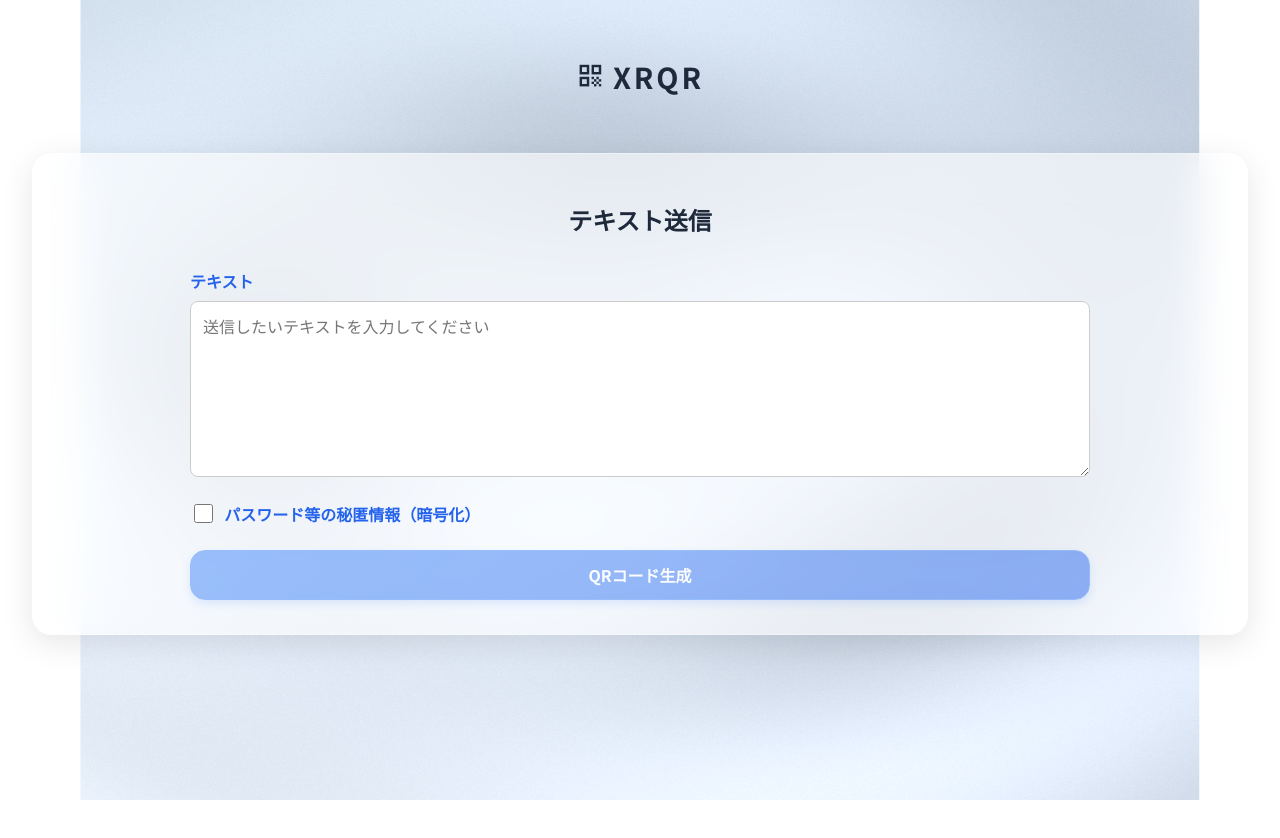
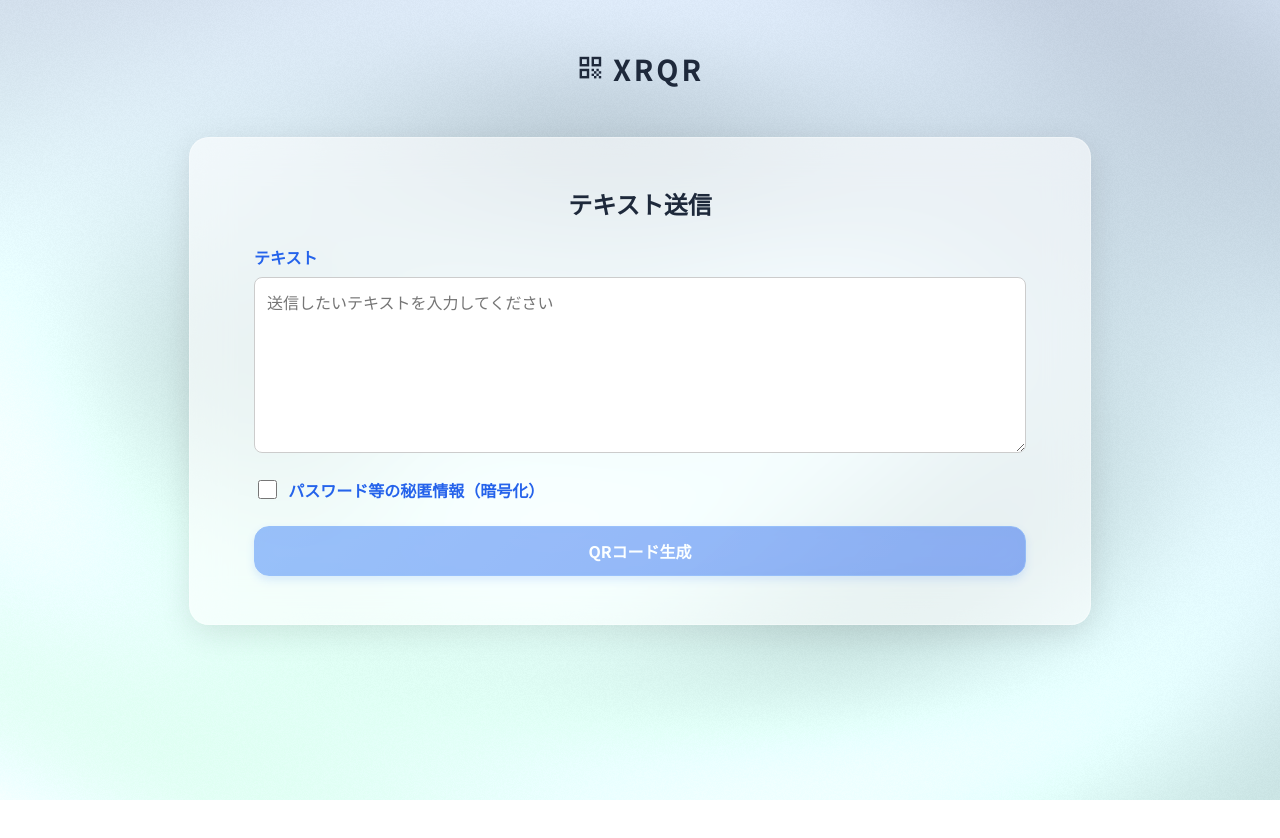
Before and after one commit to WebXR-JP/xrqr, a React (Vite) app: page / in a window 1280 px wide. Shown: the top 838 px of the page. After the commit the page ends 800 px from the top, so only its background shows below. Built offline with nearby package versions, Linux system fonts and the light colour scheme.

Commit message:
fixup! fixup! feat: 背景にシェーダーで動的な波紋模様を追加

```diff
--- a/src/App.module.css
+++ b/src/App.module.css
@@ -1,20 +1,22 @@
 .container {
+  min-width: 100vw;
   min-height: 100vh;
   position: relative;
   font-family: 'Noto Sans JP', sans-serif;
-  padding: 2rem;
   color: #1e293b;
+  display: flex;
+  flex-direction: column;
+  align-items: center;
 }
 
 .header {
   color: #1e293b;
-  padding: 1.5rem 2rem;
+  padding: 3rem 2rem;
   text-align: center;
   display: flex;
   justify-content: center;
   align-items: center;
   position: relative;
-  margin-bottom: 2rem;
 }
 
 .title {
@@ -36,6 +38,11 @@
   border: 1px solid rgba(255, 255, 255, 0.3);
   box-shadow: 0 8px 32px rgba(0, 0, 0, 0.1);
   min-height: 60vh;
+  display: flex;
+  flex-direction: column;
+  align-items: stretch;
+  max-width: 900px;
+  width: 100%;
 }
 
 .backButton {
--- a/src/components/BackgroundShader/index.tsx
+++ b/src/components/BackgroundShader/index.tsx
@@ -31,7 +31,7 @@ const BackgroundMaterial = () => {
           float combinedWaves = (wave1 + wave2 + wave3) / 3.0;
 
           // グラデーションベース（より濃い色合い）
-          vec3 color1 = vec3(0.85, 0.88, 0.92); // より濃い薄青
+          vec3 color1 = vec3(0.85, 1.00, 0.92); // より濃い薄青
           vec3 color2 = vec3(0.75, 0.80, 0.85); // より濃い中間色
           vec3 color3 = vec3(0.65, 0.70, 0.78); // より濃い暗色
 
@@ -68,7 +68,7 @@ const BackgroundMaterial = () => {
 
   return (
     <mesh ref={meshRef} position={[0, 0, -1]}>
-      <planeGeometry args={[10, 10]} />
+      <planeGeometry args={[100, 100]} />
       <shaderMaterial
         vertexShader={shaderMaterial.vertexShader}
         fragmentShader={shaderMaterial.fragmentShader}
--- a/src/screens/Sender/styles.module.css
+++ b/src/screens/Sender/styles.module.css
@@ -1,17 +1,22 @@
 .container {
+  align-items: stretch;
+  flex: 1;
   max-width: 900px;
-  margin: 0 auto;
-  padding: 2rem 1rem;
+  display: flex;
+  flex-direction: column;
+  gap: 1.5rem;
+  padding: 3rem 4rem;
 }
 
 .title {
   font-size: 1.5rem;
   font-weight: bold;
-  margin-bottom: 2rem;
   text-align: center;
+  margin: 0;
 }
 
 .form {
+  flex: 1;
   display: flex;
   flex-direction: column;
   gap: 1.5rem;
@@ -73,7 +78,7 @@
 
 .contentWrapper {
   display: flex;
-  gap: 2rem;
+  gap: 3rem;
   align-items: flex-start;
 }
 
```
Also changed, not shown: src/screens/Home/components/DeviceDetectorView/styles.module.css (line endings or trailing spaces), src/screens/Sender/index.tsx (line endings or trailing spaces).
